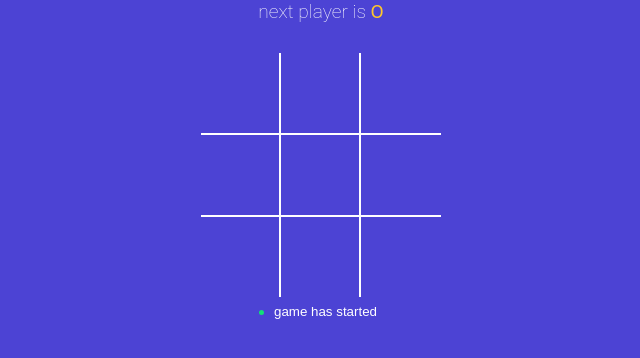
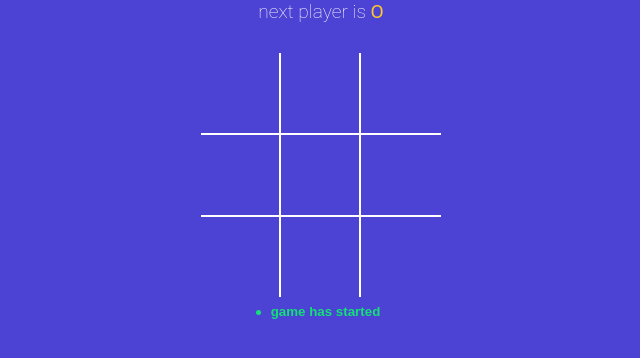
Before and after one commit to ngawanglm07/tictactoe, a React (Vite) app: page / in a window 1280 px wide. Shown: the top 358 px of the page, without its empty margins (319-959 px from the left). Built offline with nearby package versions, Linux system fonts and the light colour scheme.

Commit message:
added active button

```diff
--- a/src/App.jsx
+++ b/src/App.jsx
@@ -45,8 +45,8 @@ function App() {
 
   <StatusMessage winner={winner} gamingBoard={gamingBoard} />
    <Board squares={gamingBoard.squares} handleSquareClick={handleSquareClick}/>
-   <History history={history} moveTo={moveTo}/>
+   <History history={history} moveTo={moveTo} currentMove={currentMove}/>
   </div>
   )
 }
-export default App
+export default App;
--- a/src/components/History.jsx
+++ b/src/components/History.jsx
@@ -1,11 +1,16 @@
-const History = ({history , moveTo }) => {
+const History = ({history , moveTo , currentMove }) => {
 
     return <div className="history-wrapper">
         <ul className="history">
             {
                 history.map((_ , index) => (
                 <li key={index}>
-                <button type='button' className="btn-move" onClick={()=>moveTo(index)}>{index === 0 ? 'game has started' : `move number ${index}` }</button>
+                <button type='button'
+                 className={`btn-move ${index === currentMove ? 'active' : '' } `}
+                  onClick={() => moveTo(index)}
+                  >
+                {index === 0 ? 'game has started' : `move number ${index}` }
+                </button>
                 </li>
 
                  )
@@ -13,6 +18,7 @@ const History = ({history , moveTo }) => {
             }
         </ul>
     </div>
+
 }
 
 
```
